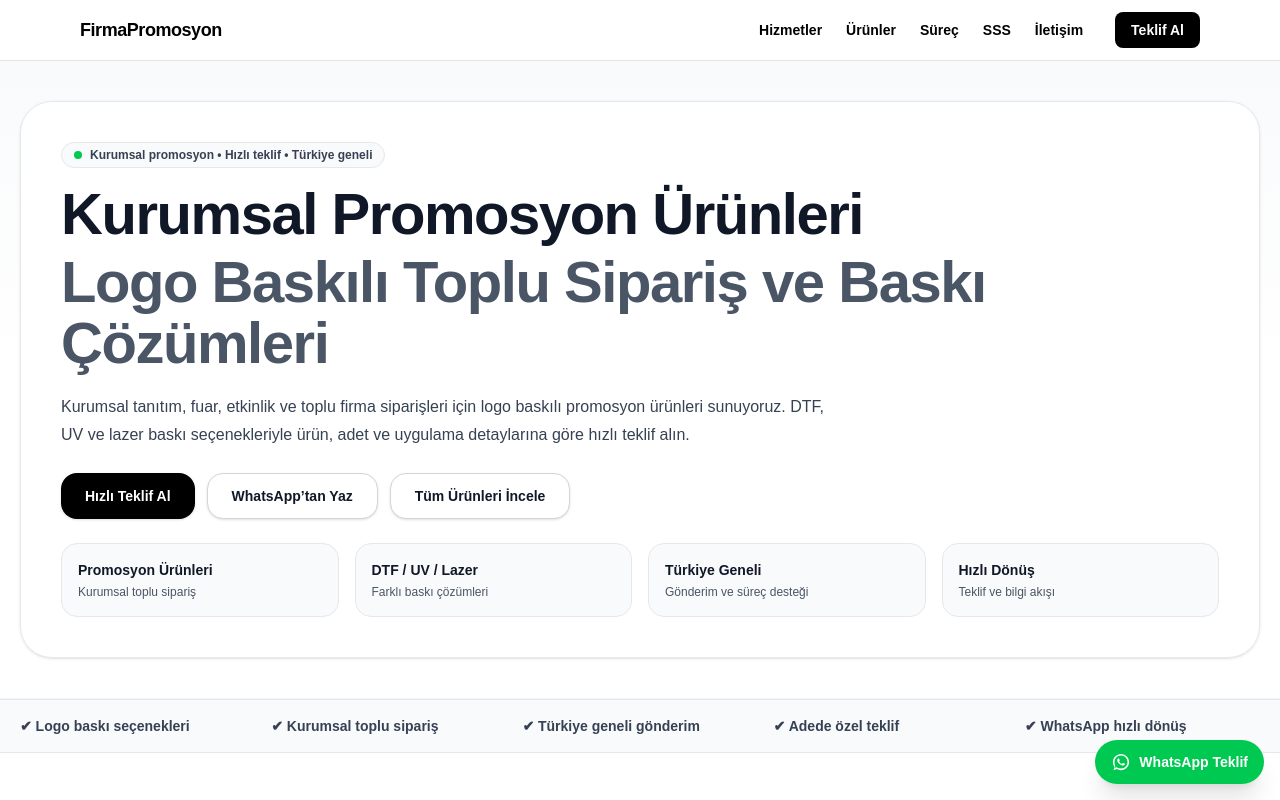
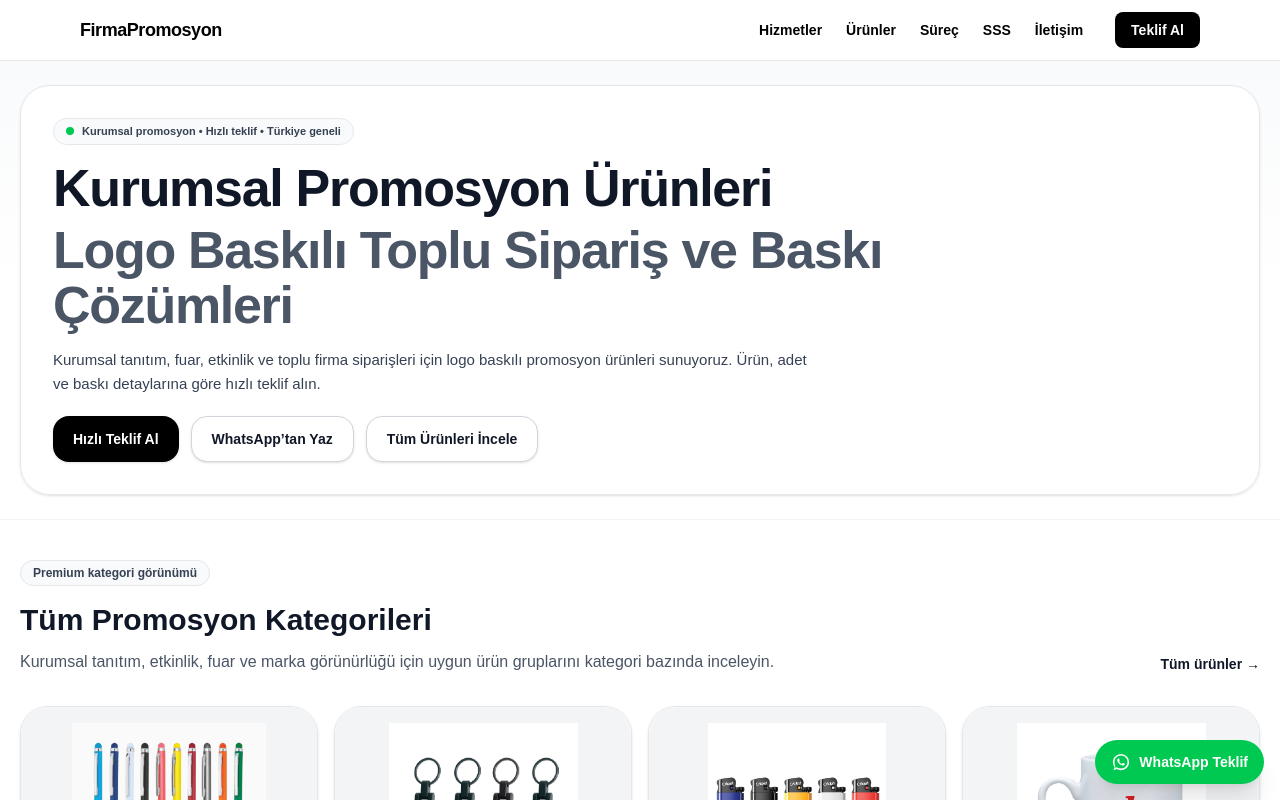
Before and after one commit to berkankocek1-dot/firmapromosyon, a Next.js app: page / in a window 1280 px wide. Shown: the top 800 px of the page. Built offline with nearby package versions, Linux system fonts and the light colour scheme.

Commit message:
Refine homepage hero layout and move featured categories below

```diff
--- a/app/page.tsx
+++ b/app/page.tsx
@@ -352,33 +352,34 @@ export default function Home() {
 
       {/* HERO */}
       <section className="relative overflow-hidden border-b border-gray-100 bg-gradient-to-b from-gray-50 via-white to-white">
-        <div className="absolute inset-0 -z-10 bg-[radial-gradient(circle_at_top,rgba(0,0,0,0.06),transparent_45%)]" />
-        <div className="absolute left-1/2 top-0 -z-10 h-[320px] w-[800px] -translate-x-1/2 rounded-full bg-black/5 blur-3xl" />
+        <div className="absolute inset-0 -z-10 bg-[radial-gradient(circle_at_top,rgba(0,0,0,0.05),transparent_45%)]" />
+        <div className="absolute left-1/2 top-0 -z-10 h-[220px] w-[700px] -translate-x-1/2 rounded-full bg-black/5 blur-3xl" />
 
-        <div className="mx-auto max-w-7xl px-5 py-8 md:py-10">
-          <div className="rounded-[32px] border border-gray-200 bg-white/90 p-5 shadow-sm backdrop-blur md:p-7 lg:p-8 xl:p-10">
-            <div className="inline-flex items-center gap-2 rounded-full border border-gray-200 bg-gray-50 px-3 py-1 text-xs font-semibold text-gray-700">
+        <div className="mx-auto max-w-7xl px-5 py-5 md:py-6">
+          <div className="rounded-[30px] border border-gray-200 bg-white/95 p-5 shadow-sm backdrop-blur md:p-7 lg:p-8">
+            <div className="inline-flex items-center gap-2 rounded-full border border-gray-200 bg-gray-50 px-3 py-1 text-[11px] font-semibold text-gray-700">
               <span className="inline-block h-2 w-2 rounded-full bg-green-500" />
               Kurumsal promosyon • Hızlı teklif • Türkiye geneli
             </div>
 
-            <h1 className="mt-4 max-w-5xl text-[clamp(30px,5vw,58px)] font-extrabold leading-[1.04] tracking-tight text-gray-900">
+            <div className="mt-4 max-w-5xl">
+              <h1 className="text-[clamp(28px,4.6vw,52px)] font-extrabold leading-[1.05] tracking-tight text-gray-900">
                 Kurumsal Promosyon Ürünleri
                 <span className="mt-2 block text-gray-600">
                   Logo Baskılı Toplu Sipariş ve Baskı Çözümleri
                 </span>
               </h1>
 
-            <p className="mt-5 max-w-3xl text-sm leading-7 text-gray-700 md:text-base">
+              <p className="mt-4 max-w-3xl text-sm leading-6 text-gray-700 md:text-[15px]">
                 Kurumsal tanıtım, fuar, etkinlik ve toplu firma siparişleri için
-              logo baskılı promosyon ürünleri sunuyoruz. DTF, UV ve lazer baskı
-              seçenekleriyle ürün, adet ve uygulama detaylarına göre hızlı teklif alın.
+                logo baskılı promosyon ürünleri sunuyoruz. Ürün, adet ve baskı
+                detaylarına göre hızlı teklif alın.
               </p>
 
-            <div className="mt-6 flex flex-col gap-3 sm:flex-row sm:flex-wrap">
+              <div className="mt-5 flex flex-col gap-3 sm:flex-row sm:flex-wrap">
                 <Link
                   href="/kurumsal-teklif-al"
-                className="inline-flex items-center justify-center rounded-2xl bg-black px-6 py-3 text-sm font-semibold text-white shadow-sm transition hover:bg-gray-900"
+                  className="inline-flex items-center justify-center rounded-2xl bg-black px-5 py-3 text-sm font-semibold text-white shadow-sm transition hover:bg-gray-900"
                 >
                   Hızlı Teklif Al
                 </Link>
@@ -387,42 +388,25 @@ export default function Home() {
                   href={WHATSAPP}
                   target="_blank"
                   rel="noreferrer"
-                className="inline-flex items-center justify-center rounded-2xl border border-gray-300 bg-white px-6 py-3 text-sm font-semibold text-gray-900 shadow-sm transition hover:border-gray-500"
+                  className="inline-flex items-center justify-center rounded-2xl border border-gray-300 bg-white px-5 py-3 text-sm font-semibold text-gray-900 shadow-sm transition hover:border-gray-500"
                 >
                   WhatsApp’tan Yaz
                 </a>
 
                 <Link
                   href="/urunler"
-                className="inline-flex items-center justify-center rounded-2xl border border-gray-300 bg-white px-6 py-3 text-sm font-semibold text-gray-900 shadow-sm transition hover:border-gray-500"
+                  className="inline-flex items-center justify-center rounded-2xl border border-gray-300 bg-white px-5 py-3 text-sm font-semibold text-gray-900 shadow-sm transition hover:border-gray-500"
                 >
                   Tüm Ürünleri İncele
                 </Link>
               </div>
-
-            <div className="mt-6 grid gap-4 sm:grid-cols-2 xl:grid-cols-4">
-              <HeroStat title="Promosyon Ürünleri" text="Kurumsal toplu sipariş" />
-              <HeroStat title="DTF / UV / Lazer" text="Farklı baskı çözümleri" />
-              <HeroStat title="Türkiye Geneli" text="Gönderim ve süreç desteği" />
-              <HeroStat title="Hızlı Dönüş" text="Teklif ve bilgi akışı" />
             </div>
           </div>
         </div>
       </section>
 
-      {/* GÜVEN BANDI */}
-      <section className="border-b border-t border-gray-200 bg-gray-50">
-        <div className="mx-auto grid max-w-7xl gap-4 px-5 py-4 text-sm font-semibold text-gray-700 sm:grid-cols-2 lg:grid-cols-5">
-          <div>✔ Logo baskı seçenekleri</div>
-          <div>✔ Kurumsal toplu sipariş</div>
-          <div>✔ Türkiye geneli gönderim</div>
-          <div>✔ Adede özel teklif</div>
-          <div>✔ WhatsApp hızlı dönüş</div>
-        </div>
-      </section>
-
       {/* KATEGORİLER */}
-      <section className="mx-auto max-w-7xl px-5 py-14">
+      <section className="mx-auto max-w-7xl px-5 py-10">
         <div className="flex flex-col gap-3 sm:flex-row sm:items-end sm:justify-between">
           <div className="max-w-3xl">
             <div className="inline-flex items-center gap-2 rounded-full border border-gray-200 bg-gray-50 px-3 py-1 text-xs font-semibold text-gray-700">
@@ -447,7 +431,7 @@ export default function Home() {
           {categoryCards.map((category: any) => (
             <Link
               key={category.slug}
-              href={`/kategori/${category.slug}`}
+              href={getCategoryHref(category.name)}
               className="group relative overflow-hidden rounded-[28px] border border-gray-200 bg-white shadow-sm transition duration-300 hover:-translate-y-1 hover:shadow-xl"
             >
               <div className="absolute inset-0 bg-gradient-to-br from-white via-white to-gray-50" />
@@ -478,6 +462,62 @@ export default function Home() {
               </div>
             </Link>
           ))}
+        </div>
+      </section>
+
+      {/* ÖNE ÇIKAN KATEGORİLER - HERO'DAN ÇIKARILDI */}
+      <section className="mx-auto max-w-7xl px-5 pb-6">
+        <div className="rounded-[28px] border border-gray-200 bg-white p-5 shadow-sm md:p-6">
+          <div className="flex flex-col gap-3 sm:flex-row sm:items-end sm:justify-between">
+            <div>
+              <h2 className="text-xl font-extrabold text-gray-900 md:text-2xl">
+                Öne Çıkan Kategoriler
+              </h2>
+              <p className="mt-2 text-sm text-gray-600">
+                En çok talep gören promosyon kategorilerine hızlıca geçin.
+              </p>
+            </div>
+
+            <Link
+              href="/urunler"
+              className="text-sm font-semibold text-gray-900 hover:underline"
+            >
+              Tüm kategoriler →
+            </Link>
+          </div>
+
+          <div className="mt-5 flex flex-wrap gap-3">
+            {heroCategoryChips.map((category: any) => (
+              <Link
+                key={category.slug}
+                href={getCategoryHref(category.name)}
+                className="rounded-full border border-gray-300 bg-white px-4 py-2 text-sm font-semibold text-gray-900 transition hover:border-black hover:bg-gray-50"
+              >
+                {category.name}
+              </Link>
+            ))}
+          </div>
+        </div>
+      </section>
+
+      {/* HERO STATLARI */}
+      <section className="mx-auto max-w-7xl px-5 pb-6">
+        <div className="grid gap-4 sm:grid-cols-2 xl:grid-cols-4">
+          <HeroStat title="Promosyon Ürünleri" text="Kurumsal toplu sipariş" />
+          <HeroStat title="DTF / UV / Lazer" text="Farklı baskı çözümleri" />
+          <HeroStat title="Türkiye Geneli" text="Gönderim ve süreç desteği" />
+          <HeroStat title="Hızlı Dönüş" text="Teklif ve bilgi akışı" />
+        </div>
+      </section>
+
+      {/* GÜVEN BANDI */}
+      <section className="border-b border-t border-gray-200 bg-gray-50">
+        <div className="mx-auto grid max-w-7xl gap-4 px-5 py-4 text-sm font-semibold text-gray-700 sm:grid-cols-2 lg:grid-cols-5">
+          <div>✔ Logo baskı seçenekleri</div>
+          <div>✔ Kurumsal toplu sipariş</div>
+          <div>✔ Türkiye geneli gönderim</div>
+          <div>✔ Adede özel teklif</div>
+          <div>✔ WhatsApp hızlı dönüş</div>
         </div>
       </section>
 
@@ -539,7 +579,6 @@ export default function Home() {
         </div>
       </section>
 
-      {/* KATEGORİ BAZLI ÜRÜNLER */}
       {kalemProducts.length > 0 && (
         <section className="mx-auto max-w-7xl px-5 py-12">
           <SectionHeader
@@ -604,7 +643,6 @@ export default function Home() {
         </section>
       )}
 
-      {/* HİZMETLER */}
       <section id="hizmetler" className="mx-auto max-w-7xl px-5 py-14">
         <div className="max-w-3xl">
           <h2 className="text-2xl font-extrabold text-gray-900 md:text-3xl">Hizmetler</h2>
@@ -629,7 +667,6 @@ export default function Home() {
         </div>
       </section>
 
-      {/* KULLANIM ALANLARI */}
       <section className="mx-auto max-w-7xl px-5 py-12">
         <div className="rounded-3xl border border-gray-200 bg-gray-50 p-6 md:p-10">
           <div className="max-w-3xl">
@@ -651,7 +688,6 @@ export default function Home() {
         </div>
       </section>
 
-      {/* SÜREÇ */}
       <section id="surec" className="mx-auto max-w-7xl px-5 py-14">
         <div className="max-w-3xl">
           <h2 className="text-2xl font-extrabold text-gray-900 md:text-3xl">Sipariş Süreci</h2>
@@ -679,7 +715,6 @@ export default function Home() {
         </div>
       </section>
 
-      {/* SEO METNİ */}
       <section className="mx-auto max-w-7xl px-5 py-12">
         <div className="grid gap-6 rounded-3xl border border-gray-200 bg-gray-50 p-6 md:grid-cols-2 md:p-10">
           <div>
@@ -726,42 +761,6 @@ export default function Home() {
         </div>
       </section>
 
-      {/* ÖNE ÇIKAN KATEGORİLER - ALTA TAŞINDI */}
-      <section className="mx-auto max-w-7xl px-5 py-12">
-        <div className="rounded-[28px] border border-gray-200 bg-white p-5 shadow-sm md:p-6">
-          <div className="flex flex-col gap-3 sm:flex-row sm:items-end sm:justify-between">
-            <div>
-              <h2 className="text-xl font-extrabold text-gray-900 md:text-2xl">
-                Öne Çıkan Kategoriler
-              </h2>
-              <p className="mt-2 text-sm text-gray-600">
-                En çok talep gören promosyon kategorilerine hızlıca geçin.
-              </p>
-            </div>
-
-            <Link
-              href="/urunler"
-              className="text-sm font-semibold text-gray-900 hover:underline"
-            >
-              Tüm kategoriler →
-            </Link>
-          </div>
-
-          <div className="mt-5 flex flex-wrap gap-3">
-            {heroCategoryChips.map((category: any) => (
-              <Link
-                key={category.slug}
-                href={`/kategori/${category.slug}`}
-                className="rounded-full border border-gray-300 bg-white px-4 py-2 text-sm font-semibold text-gray-900 transition hover:border-black hover:bg-gray-50"
-              >
-                {category.name}
-              </Link>
-            ))}
-          </div>
-        </div>
-      </section>
-
-      {/* FAQ */}
       <section id="sss" className="mx-auto max-w-7xl px-5 py-12">
         <h2 className="text-2xl font-extrabold text-gray-900 md:text-3xl">
           Sık Sorulan Sorular
@@ -782,7 +781,6 @@ export default function Home() {
         </div>
       </section>
 
-      {/* CTA */}
       <section className="mx-auto max-w-7xl px-5 py-12">
         <div className="rounded-3xl bg-black px-6 py-10 text-white md:px-10">
           <h2 className="text-2xl font-extrabold md:text-3xl">
@@ -847,6 +845,7 @@ function MiniProductCard({ product }: { product: any }) {
   const img = pickImg(product);
   const slug = pickSlug(product);
   const cat = pickCat(product);
+  const minOrder = getMinOrderText(product);
 
   return (
     <Link
@@ -864,8 +863,14 @@ function MiniProductCard({ product }: { product: any }) {
       </div>
 
       <div className="mt-4">
+        <div className="flex items-center justify-between gap-2">
           <div className="text-xs font-semibold text-gray-600">{cat}</div>
-        <div className="mt-1 line-clamp-2 text-sm font-extrabold text-gray-900">
+          <div className="rounded-full bg-gray-100 px-2.5 py-1 text-[11px] font-semibold text-gray-700">
+            {minOrder}
+          </div>
+        </div>
+
+        <div className="mt-2 line-clamp-2 text-sm font-extrabold text-gray-900">
           {title}
         </div>
         <div className="mt-3 text-xs font-semibold text-gray-900">Detay →</div>
@@ -876,7 +881,7 @@ function MiniProductCard({ product }: { product: any }) {
 
 function HeroStat({ title, text }: { title: string; text: string }) {
   return (
-    <div className="rounded-2xl border border-gray-200 bg-gray-50 p-4">
+    <div className="rounded-2xl border border-gray-200 bg-white p-4 shadow-sm">
       <div className="text-sm font-extrabold text-gray-900">{title}</div>
       <div className="mt-1 text-xs text-gray-600">{text}</div>
     </div>
```
Lines whose indentation alone changed are shown as unchanged.
